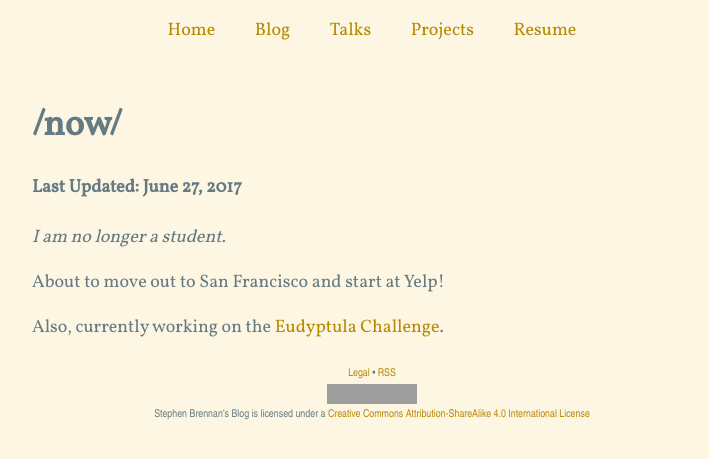
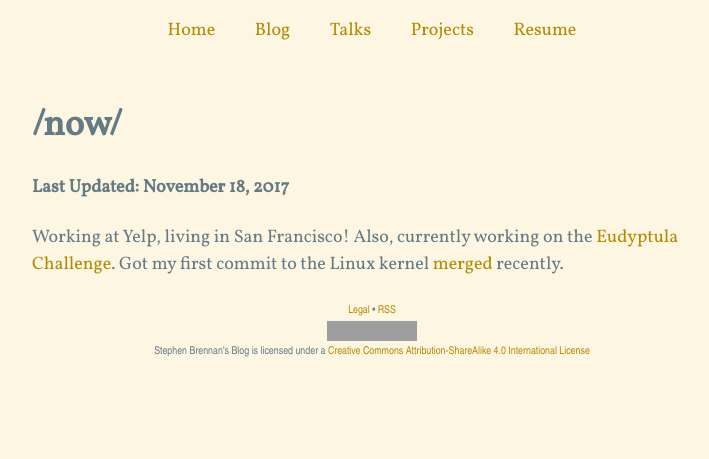
Before and after one commit to brenns10/brennan.io, a Jekyll site: the page built from now.md, in a window 1280 px wide. Shown: the top 459 px of the page, without its empty margins (268-977 px from the left). Built offline with Jekyll 4.4.1, drawn with Linux system fonts in a browser that asks for light colours; nearby versions of some CDN libraries; comment, search, counter and statistics services are not loaded; grey boxes are pictures that could not be loaded.

Commit message:
Update now

```diff
--- a/now.md
+++ b/now.md
@@ -5,11 +5,9 @@ title: /now/
 
 # /now/
 
-#### Last Updated: June 27, 2017
+#### Last Updated: November 18, 2017
 
-*I am no longer a student.*
-
-About to move out to San Francisco and start at Yelp!
-
-Also, currently working on the
-[Eudyptula Challenge](http://eudyptula-challenge.org).
+Working at Yelp, living in San Francisco!  Also, currently working on the
+[Eudyptula Challenge](http://eudyptula-challenge.org). Got my first commit to
+the Linux kernel
+[merged](https://git.kernel.org/pub/scm/linux/kernel/git/gregkh/staging.git/commit/?h=staging-testing&id=1dc2f73a17843379d555d5150657333c79b9c697) recently.
```
